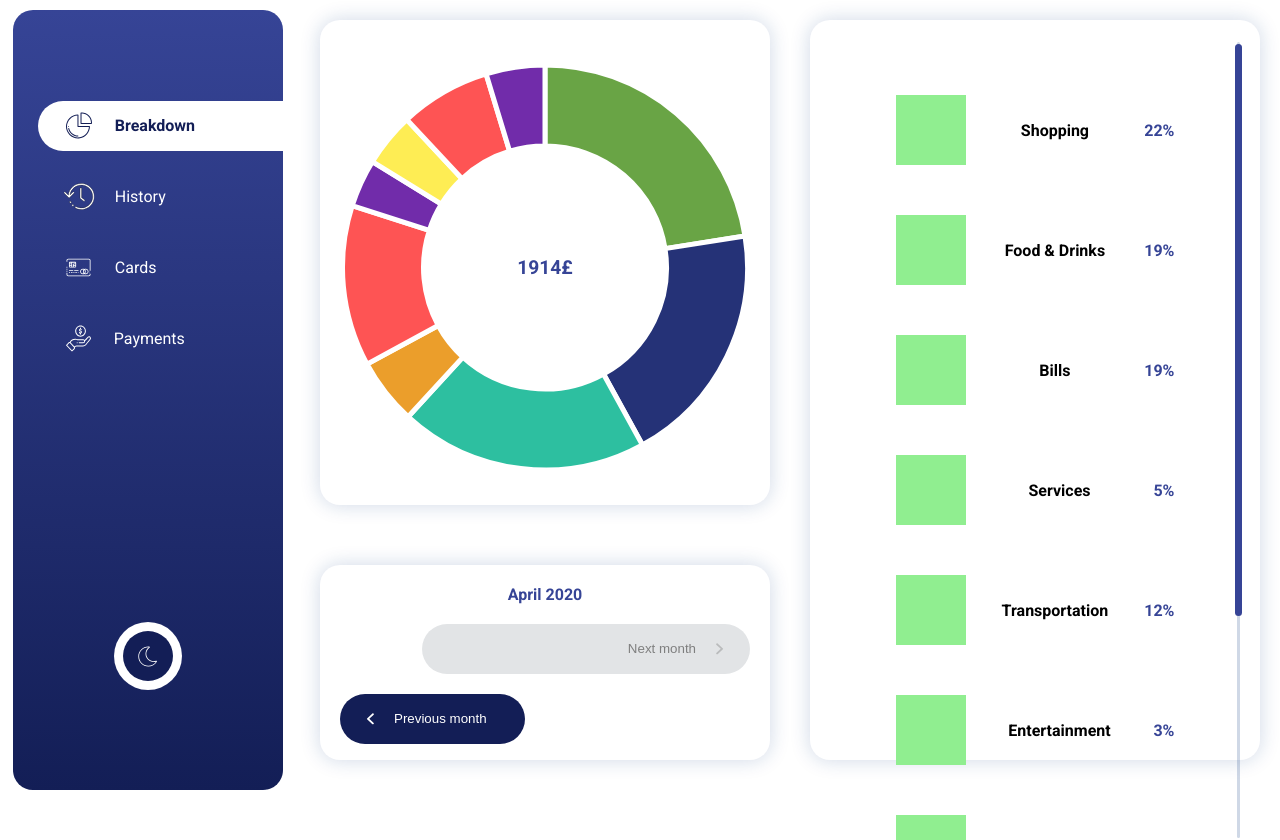
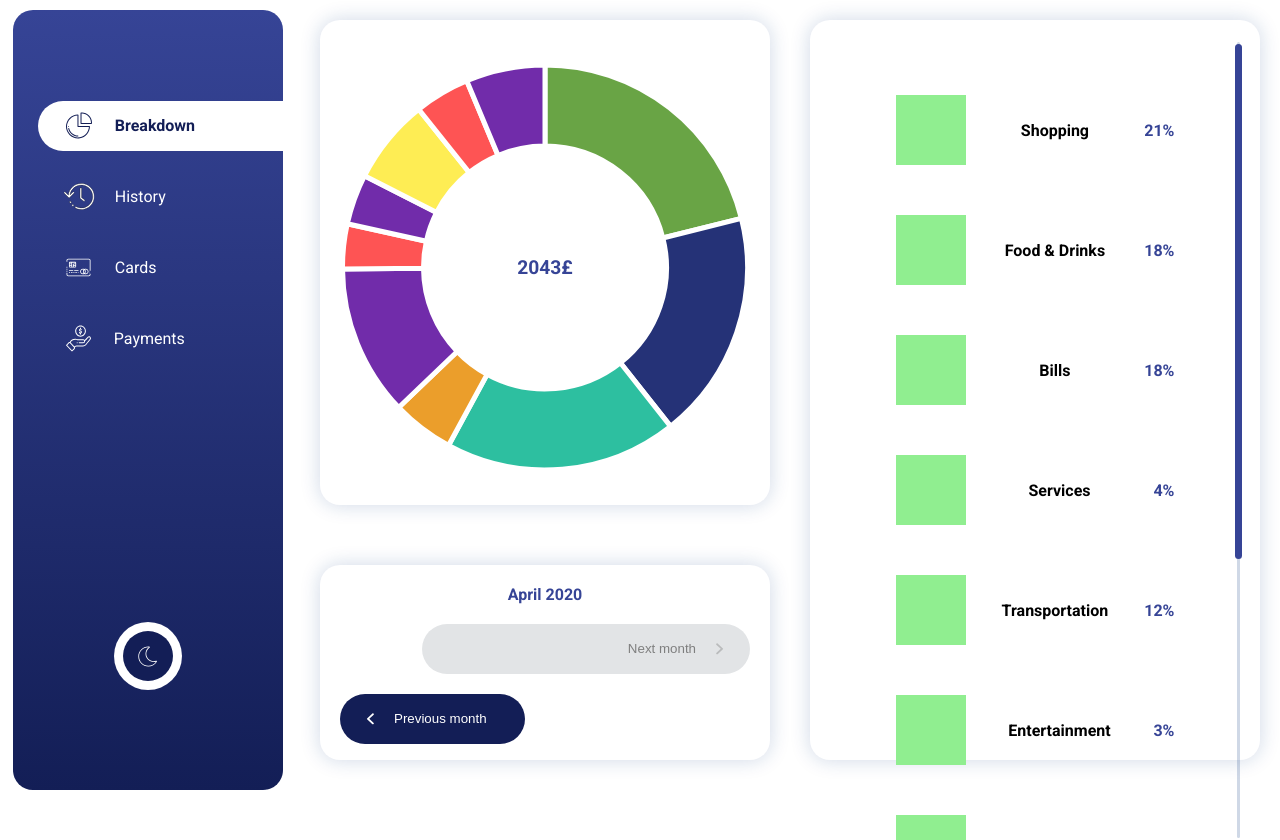
Before and after one commit to AlexC-design/fin, a React (Create React App) app: page / in a window 1280 px wide. Built offline with nearby package versions, Linux system fonts and the light colour scheme.

Commit message:
categories scroll on hover

```diff
--- a/src/components/BreakdownPage/Categories/Categories.js
+++ b/src/components/BreakdownPage/Categories/Categories.js
@@ -9,20 +9,44 @@ import { setHovered } from "../../../store/state/hovered/index";
 
 const Categories = ({ globalHovered, setGlobalHovered }) => {
   const [localHovered, setLocalHovered] = useState(null);
+  const [sectionHover, setSectionHover] = useState(false);
+
+  const scrollableNodeRef = React.createRef();
 
   const total = mockCategories.reduce((acc, cur) => {
     return acc + cur.data;
   }, 0);
 
   useEffect(() => {
-    //TODO
+    const scrollHeight =
+      document.querySelector(".simplebar-content-wrapper").scrollHeight -
+      document.querySelector(".simplebar-content-wrapper").clientHeight;
+
+    if (globalHovered !== null && scrollableNodeRef.current) {
+      scrollableNodeRef.current.scrollTo({
+        top: (scrollHeight / (mockCategories.length - 1)) * globalHovered,
+        behavior: "smooth"
+      });
+    }
+
+    if (sectionHover && localHovered !== globalHovered) {
+      setGlobalHovered(localHovered);
+    }
   });
 
   return (
-    <div className="categories-container">
-      <SimpleBar autoHide={false}>
+    <div
+      onMouseEnter={() => setSectionHover(true)}
+      onMouseLeave={() => setSectionHover(false)}
+      className="categories-container"
+    >
+      <SimpleBar
+        autoHide={false}
+        scrollableNodeProps={{ ref: scrollableNodeRef }}
+      >
         {mockCategories.map((cat, index) => (
           <Category
+            index={index}
             setLocalHovered={setLocalHovered}
             hovered={globalHovered === index ? true : false}
             name={cat.name}
--- a/src/components/BreakdownPage/Categories/Category.js
+++ b/src/components/BreakdownPage/Categories/Category.js
@@ -1,9 +1,17 @@
 import React from "react";
 import "./css/categories.css";
 
-const Category = ({ name, data, total, hovered }) => {
+const Category = ({ name, data, total, hovered, setLocalHovered, index }) => {
+  const hoverToggle = on => {
+    on ? setLocalHovered(index) : setLocalHovered(null);
+  };
+
   return (
-    <div className={`category category${hovered ? "--hovered" : ""}`}>
+    <div
+      onMouseEnter={() => hoverToggle(true)}
+      onMouseLeave={() => hoverToggle(false)}
+      className={`category category${hovered ? "--hovered" : ""}`}
+    >
       <div className="category__icon"></div>
       <div className="category__name">{name}</div>
       <div className="category__percentage">
--- a/src/components/BreakdownPage/Categories/css/categories.css
+++ b/src/components/BreakdownPage/Categories/css/categories.css
@@ -18,6 +18,7 @@
   -webkit-box-align: center;
       -ms-flex-align: center;
           align-items: center;
+  cursor: default;
   -webkit-transition: all 0.4s cubic-bezier(0.175, 0.885, 0.32, 1.275);
   transition: all 0.4s cubic-bezier(0.175, 0.885, 0.32, 1.275);
 }
--- a/src/components/BreakdownPage/Categories/css/categories.scss
+++ b/src/components/BreakdownPage/Categories/css/categories.scss
@@ -11,6 +11,7 @@
     flex-direction: row;
     justify-content: space-between;
     align-items: center;
+    cursor: default;
 
     transition: all 0.4s cubic-bezier(0.175, 0.885, 0.32, 1.275);
 
--- a/src/components/BreakdownPage/Doughnut/Doughnut.js
+++ b/src/components/BreakdownPage/Doughnut/Doughnut.js
@@ -8,6 +8,7 @@ Chart.defaults.global.defaultFontFamily = "'Roboto', sans-serif";
 
 const Doughnut = ({ categories, setGlobalHovered, globalHovered }) => {
   const [localHovered, setLocalHovered] = useState(null);
+  const [sectionHover, setSectionHover] = useState(false);
 
   const chartRef = React.createRef();
 
@@ -50,7 +51,7 @@ const Doughnut = ({ categories, setGlobalHovered, globalHovered }) => {
           }
         },
         animation: {
-          animateRotate: false
+          animateRotate: true
         },
         legend: {
           display: false
@@ -78,13 +79,17 @@ const Doughnut = ({ categories, setGlobalHovered, globalHovered }) => {
   }, []);
 
   useEffect(() => {
-    if (localHovered !== globalHovered) {
+    if (sectionHover && localHovered !== globalHovered) {
       setGlobalHovered(localHovered);
     }
   });
 
   return (
-    <div className="doughnut">
+    <div
+      onMouseEnter={() => setSectionHover(true)}
+      onMouseLeave={() => setSectionHover(false)}
+      className="doughnut"
+    >
       <div className="doughnut__chart">
         <canvas id="doughnut__chart__canvas" ref={chartRef} />
       </div>
--- a/src/components/MonthCtrl/css/month-ctrl.css
+++ b/src/components/MonthCtrl/css/month-ctrl.css
@@ -17,6 +17,7 @@
 .month-ctrl__month {
   font-weight: bold;
   margin-bottom: 20px;
+  cursor: default;
 }
 
 .theme-light .month-ctrl__month {
--- a/src/components/MonthCtrl/css/month-ctrl.scss
+++ b/src/components/MonthCtrl/css/month-ctrl.scss
@@ -9,6 +9,7 @@
   &__month {
     font-weight: bold;
     margin-bottom: 20px;
+    cursor: default;
     @include theme-aware("color", "primary-light");
   }
 
--- a/src/utils/mockData/mockCategories.js
+++ b/src/utils/mockData/mockCategories.js
@@ -7,7 +7,8 @@ const names = [
   "Entertainment",
   "Health",
   "test1",
-  "test2"
+  "test2",
+  "test3"
 ];
 
 const colors = [
@@ -15,6 +16,7 @@ const colors = [
   "#253277",
   "#2dbfa0",
   "#eb9e2b",
+  "#712caa",
   "#fe5454",
   "#712caa",
   "#feed54",
```
Also changed, not shown: 2 other files (tests, documents, lock files or other folders).
